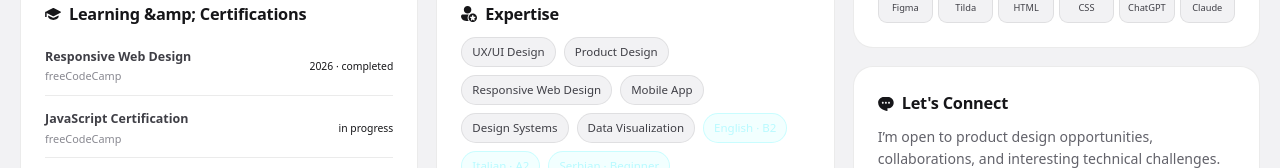
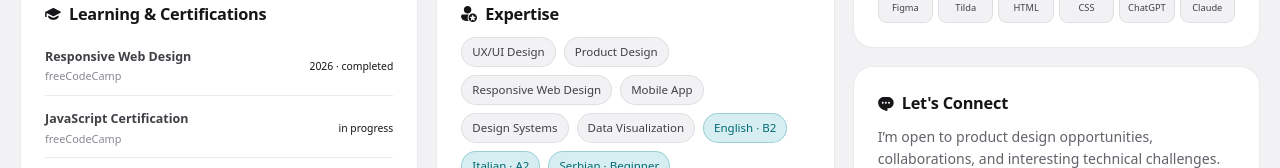
Before and after one commit to LebedevaDaria/portfolio, a website built with Vite: page index.html in a window 1280 px wide. Both pictures are taken after a click on the button "Light". Shown: the part 292-460 px from the top of the page. Built offline with nearby package versions, Linux system fonts and the light colour scheme.

Commit message:
Подобрала голубой цвет для тэгов языков для светлой темы, починила значок энд в обучении

```diff
--- a/script.js
+++ b/script.js
@@ -323,7 +323,7 @@ const translations = {
       "Language",
 
     learningTitle:
-     "Learning &amp; Certifications",
+     "Learning & Certifications",
 
    statusCompleted:
      "2026 · completed",
--- a/styles.css
+++ b/styles.css
@@ -463,6 +463,12 @@ img {
   background: rgba(0, 240, 255, 0.05);
   border-color: rgba(0, 240, 255, 0.17);
   color: #b9faff;
+}
+
+[data-theme="light"] .expertise-tags .language-tag {
+  background: rgba(0, 150, 165, 0.16);
+  border-color: rgba(0, 125, 140, 0.28);
+  color: #006A73;
 }
 
 
```
